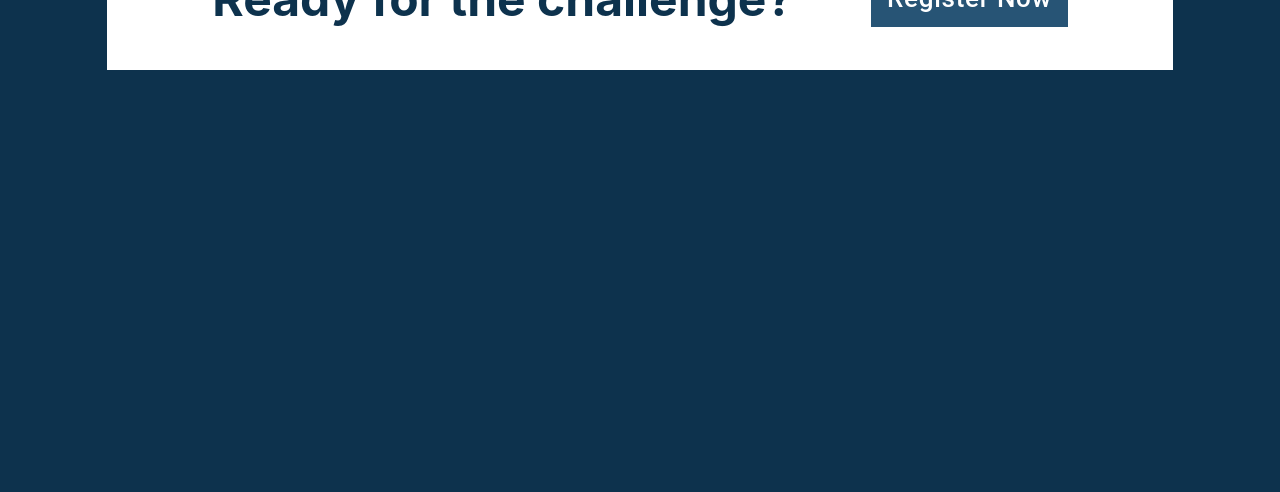
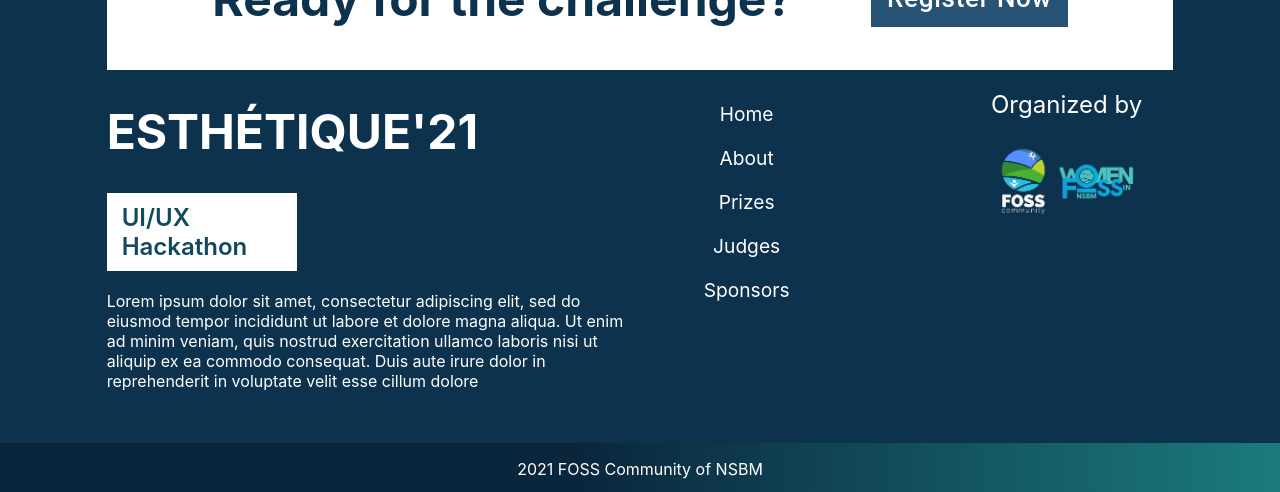
Before and after one commit to fossnsbm/esthetique-web, a React (Create React App) app: page / in a window 1280 px wide. Shown: the part 2904-3396 px from the top of the page. Before the commit the page ends 2974 px from the top, so only its background shows below. Built offline with nearby package versions, Linux system fonts and the light colour scheme.

Commit message:
Footer done. Have to add the social media logos.

```diff
--- a/src/App.js
+++ b/src/App.js
@@ -4,6 +4,7 @@ import PrizesSection from './components/PrizesSection';
 import TwitterSection from './components/TwitterSection';
 import SponsorSection from './components/SponsorSection';
 import RegisterSection from './components/RegisterSection';
+import Footer from './components/Footer';
 import './App.css';
 
 
@@ -18,6 +19,7 @@ function App() {
         <SponsorSection></SponsorSection>
         <TwitterSection></TwitterSection>
         <RegisterSection></RegisterSection>
+        <Footer></Footer>
       </div>
     </div>
   );
--- /dev/null
+++ b/src/components/Footer.css
@@ -0,0 +1,55 @@
+
+.Esthetique{
+    font-size: 3em;
+    font-weight: bold;
+    color: #ffffff;
+
+  }
+
+.UIUX{
+    font-size: 1.5em;
+    font-weight: 600;
+    color: #11495E;
+    background-color: white;
+    padding: 10px 15px 10px 15px !important;
+    width: 30%;
+
+  }
+
+  .footercont{
+      color: white;
+      font-size: 1em;
+      font-weight:normal
+  }
+  .footernav{
+      margin-top:5%;
+      color: #ffffff;
+      text-decoration: none;
+      font-size: 1.2em;
+      font-weight:normal;
+      margin: 4.5%;
+  }
+  .foot{
+    font-size: 1.5em;
+    color: white;
+    font-weight: normal;
+
+  }
+
+  .FOSS{
+      width:40%;
+
+  }
+.endbar{
+    width: 100%;
+    height: 6%;
+    background:linear-gradient(to right,#0A263C 45%,#1b7b7c) !important;
+
+}
+.endbrtxt{
+    font-size: medium;
+    color: #ffffff;
+}
+.endbr{
+    margin-top: 3%;
+}
--- /dev/null
+++ b/src/components/Footer.js
@@ -0,0 +1,67 @@
+import * as React from 'react';
+import { Grid } from '@mui/material';
+import FOSS from '../assets/logoset.png';
+
+import './Footer.css';
+
+
+function Footer() {
+    return (
+      <div className="Footer">
+      <div className="Container">
+      <Grid container direction="row">
+                <Grid item xs={1} ></Grid>
+                <Grid item xs={11} md={5}>
+                    <h1 className="Esthetique" >ESTHÉTIQUE'21</h1>
+                    <h2 item xs="11" md="3" className="UIUX">UI/UX Hackathon</h2>
+                    <h2 className="footercont">Lorem ipsum dolor sit amet, consectetur adipiscing elit, sed do eiusmod tempor incididunt ut labore et dolore magna aliqua. Ut enim ad minim veniam,
+                        quis nostrud exercitation ullamco laboris nisi ut aliquip ex ea commodo consequat.
+                        Duis aute irure dolor in reprehenderit in voluptate velit esse cillum dolore </h2>
+                </Grid>
+                <Grid item xs={11} md={2} align="center" style={{marginTop:"2.5%"}}>
+                 <a align="center" className="footernav" href="#" >Home</a><br/><br/>
+                 <a align="center" className="footernav" href="#" >About</a><br/><br/>
+                 <a align="center" className="footernav" href="#">Prizes</a><br/><br/>
+                 <a align="center" className="footernav" href="#">Judges</a><br/><br/>
+                 <a align="center" className="footernav" href="#">Sponsors</a>
+                </Grid>
+
+
+
+                 <Grid item xs={11} md={4} align="center">
+                 <h2 className="foot" align="center" >Organized by</h2>
+                 <img  align="center" className="FOSS"   src={FOSS} alt="FOSS Logo" />
+
+                 </Grid>
+
+
+
+
+
+
+
+            </Grid>
+
+
+            <Grid container direction="row" className="endbr">
+                <Grid item xs={12}  className="endbar" className="endbar" >
+                    <p align="center" className="endbrtxt">
+                        2021 FOSS Community of NSBM
+                    </p>
+
+                </Grid>
+
+            </Grid>
+
+
+
+
+
+
+      </div>
+
+
+    </div >
+    );
+  }
+  export default Footer;
```
Also changed, not shown: src/assets/logoset.png (added).
